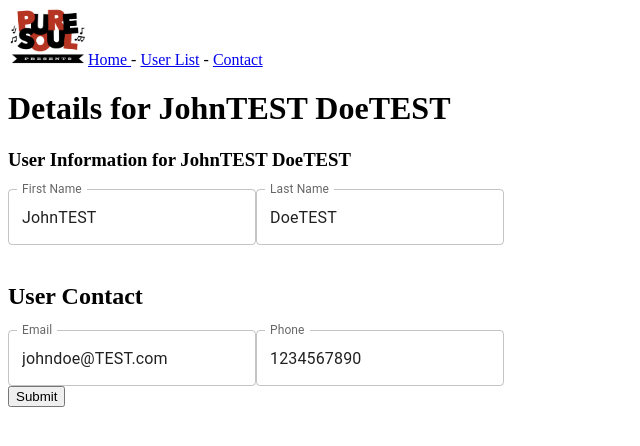
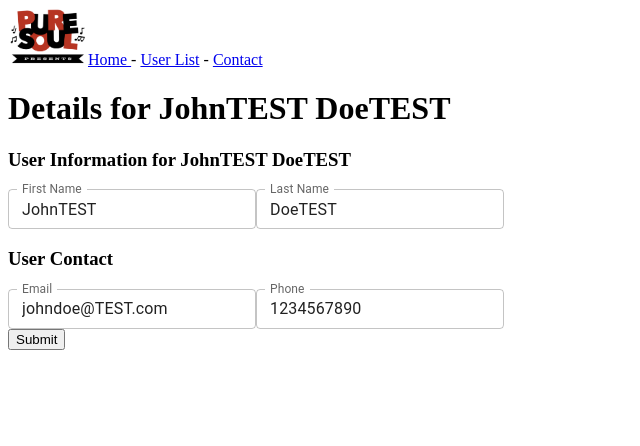
Before and after one commit to elijahsamuels/puresoulpresents-frontend, a React (Create React App) app: page /users/1 in a window 1280 px wide. Shown: the top 446 px of the page, without its empty margins (0-640 px from the left). Built offline with nearby package versions, Linux system fonts and the light colour scheme; no server answers.

Commit message:
refactored and removed some defaultValues that weren't necessary

```diff
--- a/src/components/userComponents/UserContact.js
+++ b/src/components/userComponents/UserContact.js
@@ -13,24 +13,28 @@ function UserContact (props) {
 
   return (
     <div className="userContact">
-      <h2>User Contact</h2>
+      <h3>User Contact</h3>
 
-      <Controller name="email" control={control} defaultValue={props.user.email} render={({ field }) => (
+      {/* <Controller name="email" control={control} defaultValue={props.user.email} render={({ field }) => ( */}
+      <Controller name="email" control={control} render={({ field }) => (
           <TextField
             {...field}
             type="email"
             label="Email"
             variant="outlined"
+            size="small"
             error={!!errors.email}
             helperText={errors.email ? errors.email.message : ""}
           />
         )}/>
-        <Controller name="phone" control={control} defaultValue={props.user.phone} render={({ field }) => (
+        {/* <Controller name="phone" control={control} defaultValue={props.user.phone} render={({ field }) => ( */}
+        <Controller name="phone" control={control} render={({ field }) => (
           <TextField
             {...field}
             type="phone"
             label="Phone"
             variant="outlined"
+            size="small"
             error={!!errors.phone}
             helperText={errors.phone ? errors.phone.message : ""}
           />
--- a/src/components/userComponents/UserName2.js
+++ b/src/components/userComponents/UserName2.js
@@ -30,36 +30,38 @@ function UserName2(props) {
   // },[]);
 
 
-  const onHandleSubmit = (data) => {
-    // Do something with the data
-    console.log("handleSubmit/Form data: ", data);
-  }
+  // const onHandleSubmit = (data) => {
+  //   // Do something with the data
+  //   console.log("handleSubmit/Form data: ", data);
+  // }
 
   return (
     <div className="userDetails">
       {/* <form onSubmit={handleSubmit(onHandleSubmit)}> */}
         <h3>User Information for {userFullName}</h3>
 
-        <Controller name="first_name" control={control} defaultValue={props.user.first_name} render={({ field }) => (
+        {/* <Controller name="first_name" control={control} defaultValue={props.user.first_name} render={({ field }) => ( */}
+        <Controller name="first_name" control={control} render={({ field }) => (
           <TextField
             {...field}
             label="First Name"
             variant="outlined"
+            size="small"
             error={!!errors.first_name}
             helperText={errors.first_name ? errors.first_name.message : ""}
           />
         )}/>
-        <Controller name="last_name" control={control} defaultValue={props.user.last_name} render={({ field }) => (
+        {/* <Controller name="last_name" control={control} defaultValue={props.user.last_name} render={({ field }) => ( */}
+        <Controller name="last_name" control={control} render={({ field }) => (
           <TextField
           {...field}
           label="Last Name"
           variant="outlined"
+          size="small"
           error={!!errors.last_name}
           helperText={errors.last_name ? errors.last_name.message : ""}
           />
           )}/>
-        <br />
-        <br />
         {/* <Controller name="email" control={control} defaultValue={props.user.email} render={({ field }) => (
           <TextField
             {...field}
--- a/src/pages/UserDetails.js
+++ b/src/pages/UserDetails.js
@@ -19,8 +19,12 @@ import * as yup from 'yup';
 const schema = yup.object().shape({
   first_name: yup.string().required("First name is required"),
   last_name: yup.string().required("Last name is required"),
-  email: yup.string().email().required("Email is required"),
-  phone: yup.number().min(9).required(),
+  email: yup.string().email("Must be a valid email address").required("Email is required"),
+  phone: yup.string()
+    .required()
+    .matches(/^[0-9]+$/, "Must be only digits")
+    .min(10, 'Must be exactly 10 digits')
+    .max(10, 'Must be exactly 10 digits')
 })
 
 function UserDetails(props) {
@@ -31,7 +35,7 @@ function UserDetails(props) {
   const methods = useForm({
     resolver: yupResolver(schema),
     mode: "onBlur",
-    // defaultValues: props.user,
+    defaultValues: props.user,
   });
 
   useEffect(() => {
```
